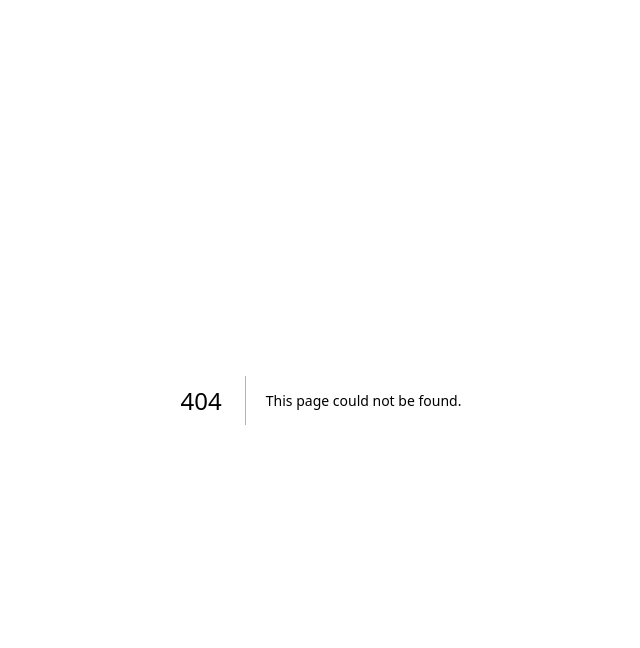
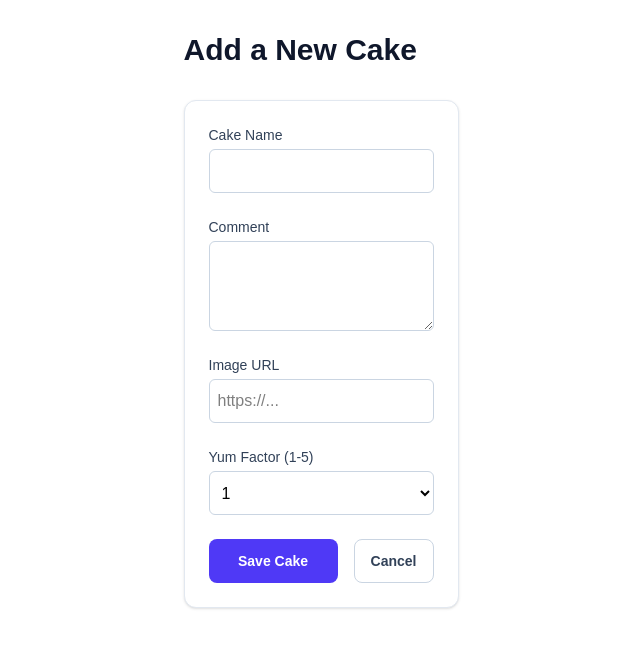
Before and after one commit to mich86/all-about-cakes, a Next.js app: page /add in a window 1280 px wide. Before the commit this address had no page. Shown: the top 648 px of the page, without its empty margins (319-959 px from the left). Built offline with nearby package versions, Linux system fonts and the light colour scheme.

Commit message:
addcakeform organism and add page route

```diff
--- /dev/null
+++ b/app/add/page.tsx
@@ -0,0 +1,12 @@
+import AddCakeForm from '@/components/organisms/AddCakeForm';
+
+export default function AddPage() {
+  return (
+    <main className="mx-auto max-w-xl p-8">
+      <h1 className="mb-8 text-3xl font-bold text-slate-900">Add a New Cake</h1>
+      <div className="rounded-xl border border-slate-200 bg-white p-6 shadow-sm">
+        <AddCakeForm />
+      </div>
+    </main>
+  );
+}
--- /dev/null
+++ b/components/organisms/AddCakeForm.tsx
@@ -0,0 +1,128 @@
+'use client';
+
+import { useRouter } from 'next/navigation';
+import { SubmitEvent, useState } from 'react';
+
+export default function AddCakeForm() {
+  const router = useRouter();
+  const [formData, setFormData] = useState({
+    name: '',
+    comment: '',
+    imageUrl: '',
+    yumFactor: '1',
+  });
+
+  const handleSubmit = (e: SubmitEvent<HTMLFormElement>) => {
+    e.preventDefault();
+    alert(
+      `Cake saved (mock only):\n${formData.name}\nYum factor: ${formData.yumFactor}`
+    );
+    router.push('/');
+  };
+
+  return (
+    <form onSubmit={handleSubmit} className="space-y-6">
+      <div>
+        <label
+          htmlFor="name"
+          className="block text-sm font-medium text-slate-700"
+        >
+          Cake Name
+        </label>
+        <input
+          id="name"
+          name="name"
+          type="text"
+          required
+          className="mt-1 block min-h-11 w-full rounded-md border border-slate-300 p-2"
+          value={formData.name}
+          onChange={(e) => setFormData({ ...formData, name: e.target.value })}
+        />
+      </div>
+
+      <div>
+        <label
+          htmlFor="comment"
+          className="block text-sm font-medium text-slate-700"
+        >
+          Comment
+        </label>
+        <textarea
+          id="comment"
+          name="comment"
+          required
+          minLength={5}
+          maxLength={200}
+          rows={3}
+          className="mt-1 block w-full rounded-md border border-slate-300 p-2"
+          value={formData.comment}
+          onChange={(e) =>
+            setFormData({ ...formData, comment: e.target.value })
+          }
+        />
+      </div>
+
+      <div>
+        <label
+          htmlFor="imageUrl"
+          className="block text-sm font-medium text-slate-700"
+        >
+          Image URL
+        </label>
+        <input
+          id="imageUrl"
+          name="imageUrl"
+          type="url"
+          required
+          placeholder="https://..."
+          className="mt-1 block min-h-11 w-full rounded-md border border-slate-300 p-2"
+          value={formData.imageUrl}
+          onChange={(e) =>
+            setFormData({ ...formData, imageUrl: e.target.value })
+          }
+        />
+      </div>
+
+      <div>
+        <label
+          htmlFor="yumFactor"
+          className="block text-sm font-medium text-slate-700"
+        >
+          Yum Factor (1-5)
+        </label>
+        <select
+          id="yumFactor"
+          name="yumFactor"
+          required
+          className="mt-1 block min-h-11 w-full rounded-md border border-slate-300 p-2"
+          value={formData.yumFactor}
+          onChange={(e) =>
+            setFormData({ ...formData, yumFactor: e.target.value })
+          }
+        >
+          <option value="1">1</option>
+          <option value="2">2</option>
+          <option value="3">3</option>
+          <option value="4">4</option>
+          <option value="5">5</option>
+        </select>
+      </div>
+
+      <div className="flex gap-4">
+        <button
+          type="submit"
+          className="inline-flex min-h-11 flex-1 items-center justify-center rounded-lg bg-indigo-600 px-4 py-2 text-sm font-semibold text-white hover:bg-indigo-700"
+        >
+          Save Cake
+        </button>
+        <button
+          type="button"
+          onClick={() => router.back()}
+          className="inline-flex min-h-11 items-center justify-center rounded-lg border border-slate-300 px-4 py-2 text-sm font-semibold text-slate-700 hover:bg-slate-50"
+        >
+          Cancel
+        </button>
+      </div>
+    </form>
+  );
+}
```
